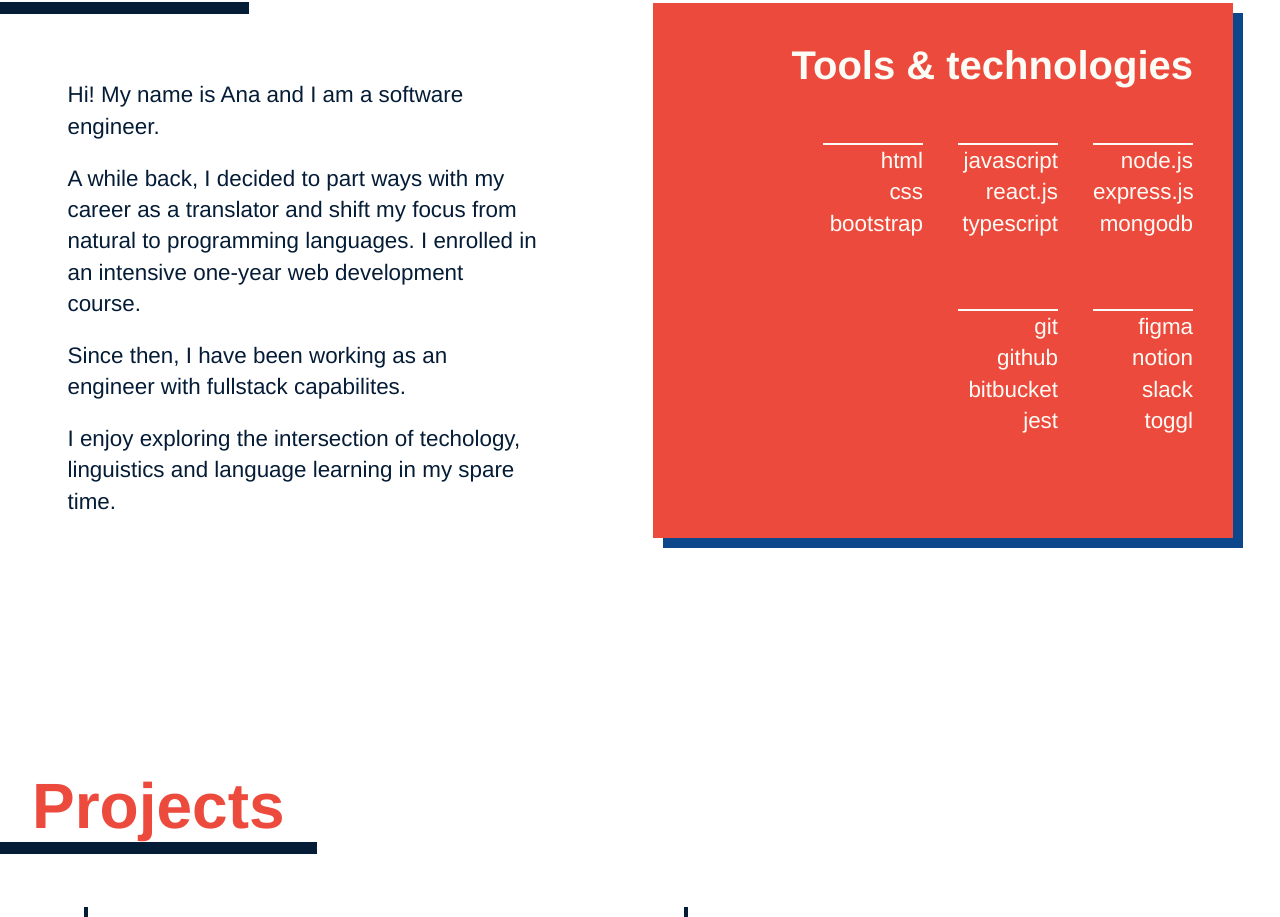
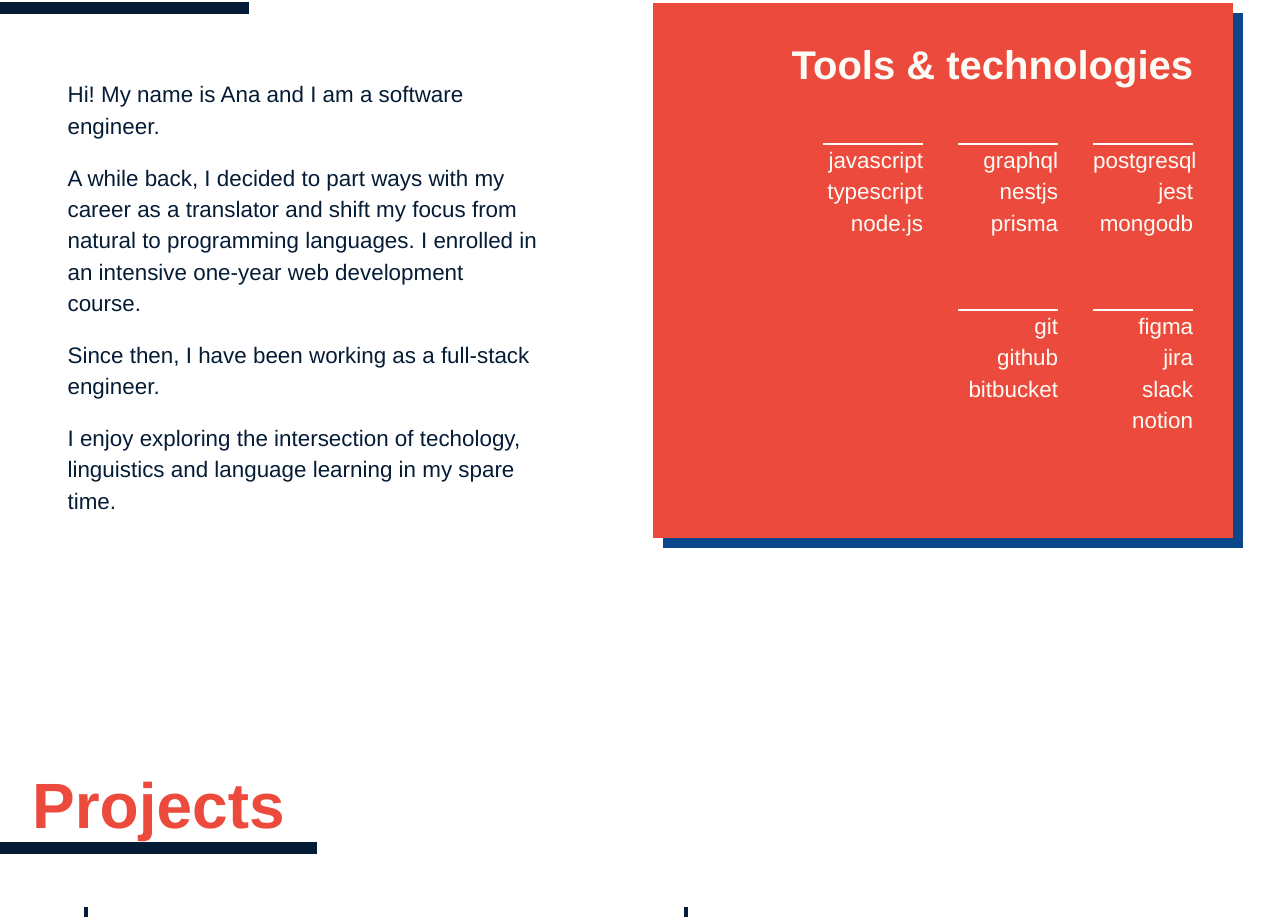
Before and after one commit to anabrd/portfolio, a React (Create React App) app: page / in a window 1280 px wide. Shown: the part 911-1828 px from the top of the page. Built offline with nearby package versions, Linux system fonts and the light colour scheme.

Commit message:
update skills

```diff
--- a/src/data/dataEN.js
+++ b/src/data/dataEN.js
@@ -17,7 +17,7 @@
       regular: 'A while back, I decided to part ways with my career as a translator and shift my focus from natural to programming languages. I enrolled in an intensive one-year web development course.',
     },
     {
-      regular: 'Since then, I have been working as an engineer with fullstack capabilites.',
+      regular: 'Since then, I have been working as a full-stack engineer.',
     },
     {
       regular: 'I enjoy exploring the intersection of techology, linguistics and language learning in my spare time.',
@@ -25,11 +25,11 @@
   ],
   subheading: 'Tools & technologies',
   content: [
-    ['HTML', 'CSS', 'Bootstrap'],
-    ['JavaScript', 'React.js', 'Typescript'],
-    ['Node.js', 'Express.js', 'MongoDB'],
-    ['Git', 'GitHub', 'Bitbucket', 'jest'],
-    ['Figma', 'Notion', 'Slack', 'Toggl'],
+    ['JavaScript', 'TypeScript', 'Node.js'],
+    ['GraphQL', 'NestJS', 'Prisma'],
+    ['PostgreSQL', 'Jest', 'MongoDB'],
+    ['Git', 'GitHub', 'Bitbucket'],
+    ['Figma', 'Jira', 'Slack', 'Notion'],
   ],
 },
 {
```
